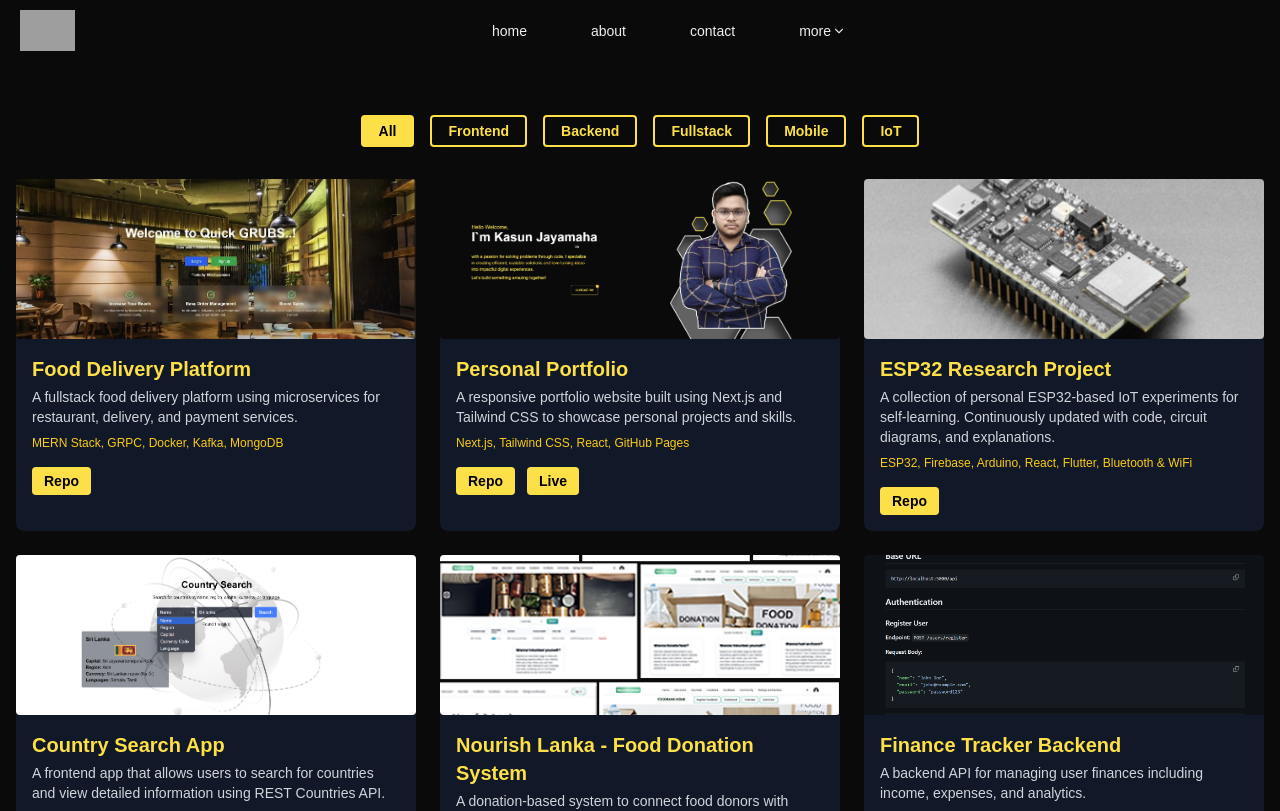
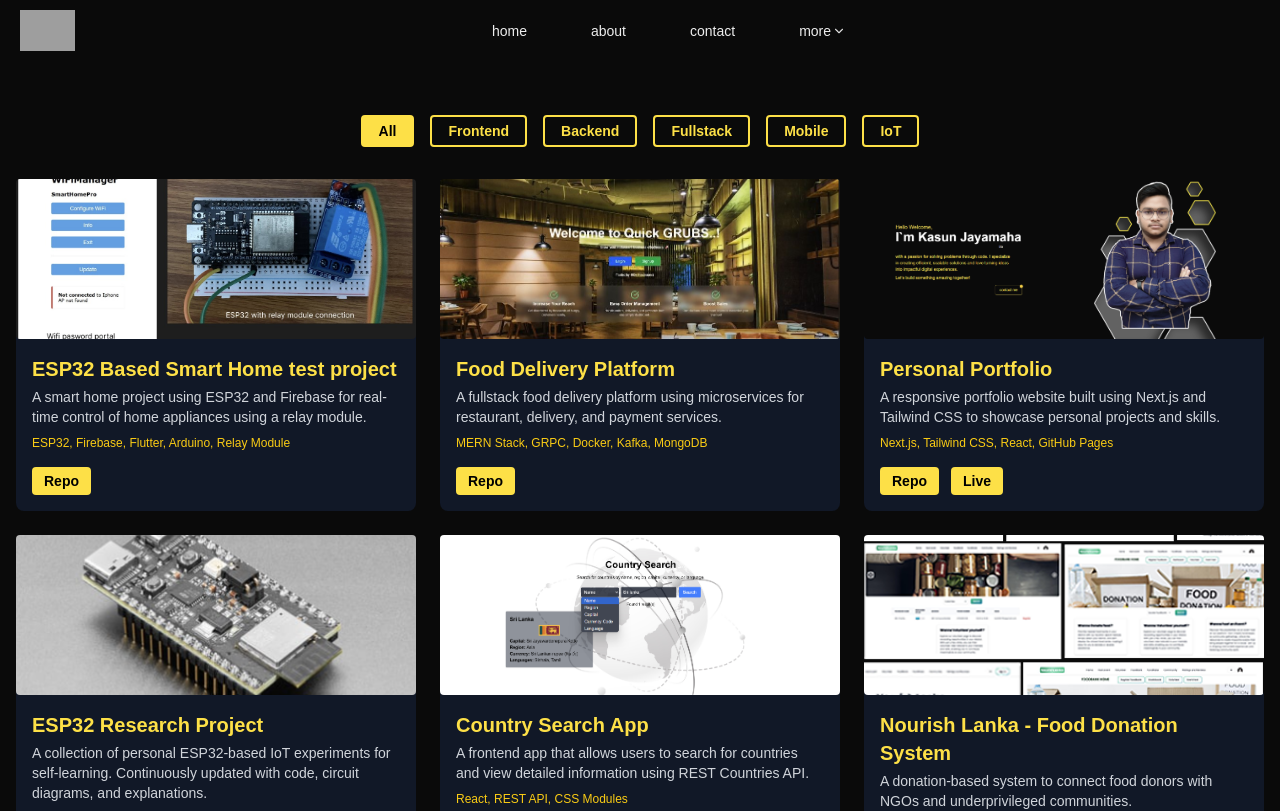
Before and after one commit to kasun-dev/portfolio-web, a Next.js app: page /projects in a window 1280 px wide. Shown: the top 811 px of the page. Built offline with nearby package versions, Linux system fonts and the light colour scheme; grey boxes are pictures that could not be loaded.

Commit message:
commitng a new project added

```diff
--- a/app/projects/page.tsx
+++ b/app/projects/page.tsx
@@ -6,6 +6,16 @@ const ProjectPage = () => {
   const [activeType, setActiveType] = useState("All");
 
   const projects = [
+    {
+      imgSrc: "./esp32firebase.jpg",
+      alt: "Esp32 smart home project",
+      title: "ESP32 Based Smart Home test project",
+      description: "A smart home project using ESP32 and Firebase for real-time control of home appliances using a relay module.",
+      repo: "https://github.com/kasun-dev/smartHomePro-flutterApp",
+      link: "",
+      type: "IoT",
+      technologies: ["ESP32", "Firebase", "Flutter", "Arduino", "Relay Module"],
+    },
     {
       imgSrc: "./food-delivery.png",
       alt: "Food Delivery App",
```
Also changed, not shown: public/esp32firebase.jpg (added).
